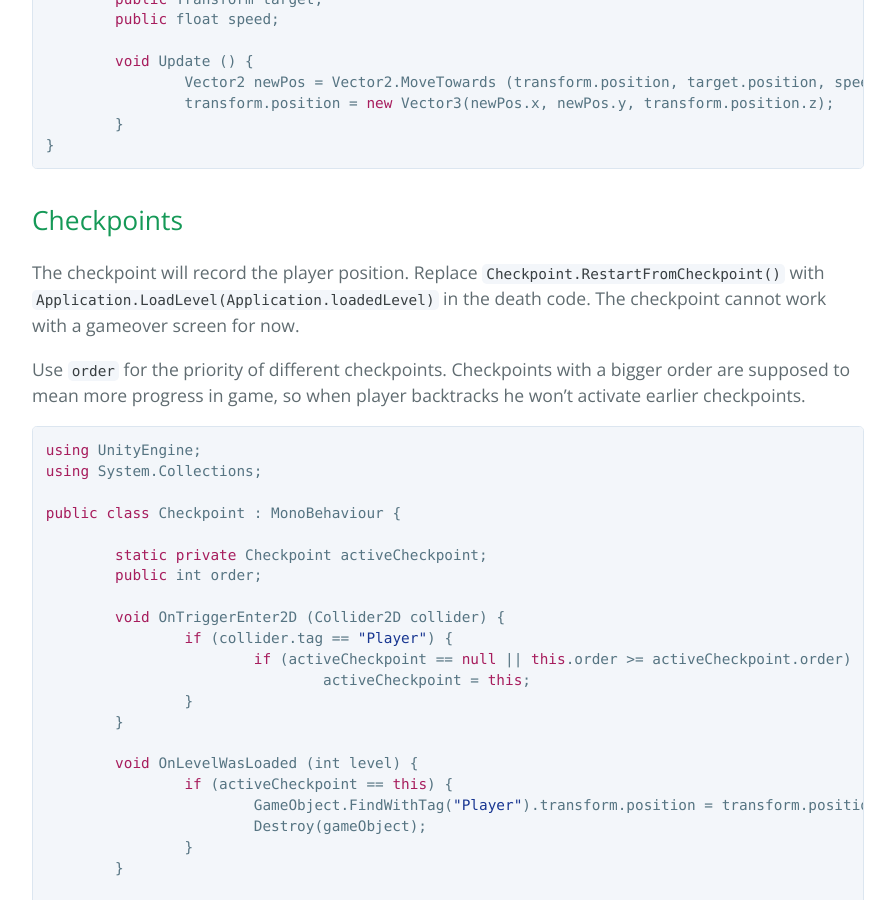
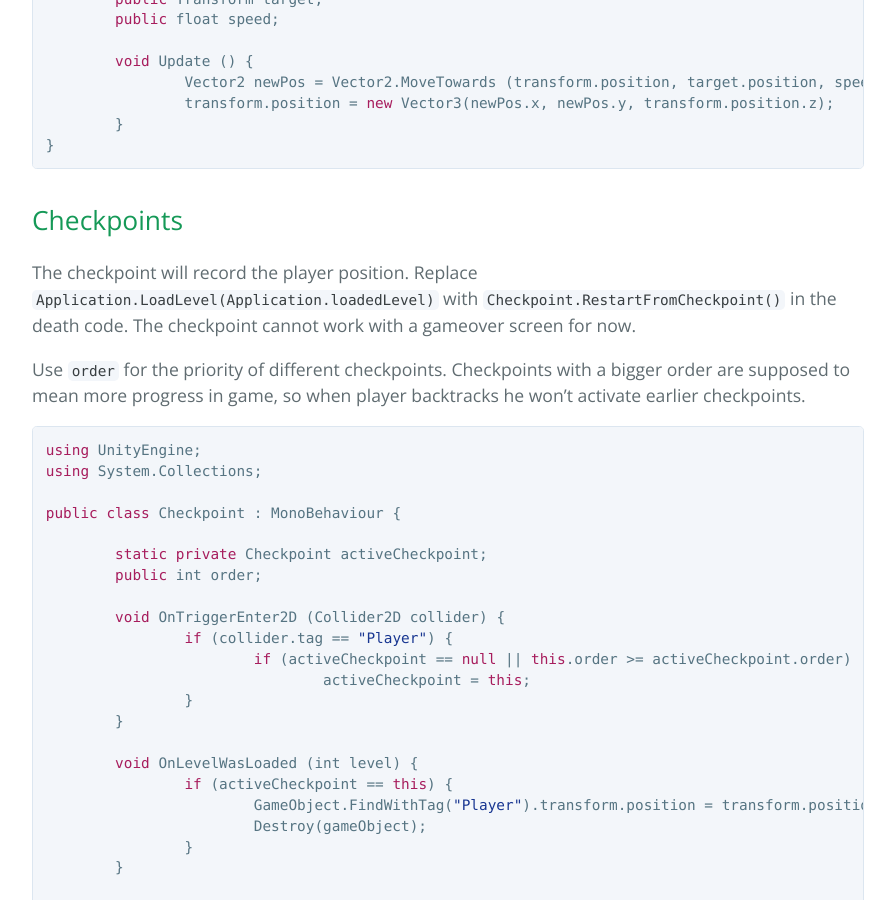
Before and after one commit to ladace/unity-code-snippets, a Jekyll site: the page built from platformer.md, in a window 1280 px wide and 900 px high, scrolled down 8504 px. Shown: the whole window, without its empty margins (192-1087 px from the left). Built offline with Jekyll 4.4.1, drawn with Linux system fonts in a browser that asks for light colours; Markdown is read by kramdown in place of the engine named in the settings.

```diff
--- a/platformer.md
+++ b/platformer.md
@@ -351,7 +351,7 @@ public class CameraFollow2D : MonoBehaviour {
 
 ## Checkpoints
 
-The checkpoint will record the player position. Replace `Checkpoint.RestartFromCheckpoint()` with `Application.LoadLevel(Application.loadedLevel)` in the death code. The checkpoint cannot work with a gameover screen for now.
+The checkpoint will record the player position. Replace `Application.LoadLevel(Application.loadedLevel)` with `Checkpoint.RestartFromCheckpoint()` in the death code. The checkpoint cannot work with a gameover screen for now.
 
 Use `order` for the priority of different checkpoints. Checkpoints with a bigger order are supposed to mean more progress in game, so when player backtracks he won't activate earlier checkpoints.
 
```
